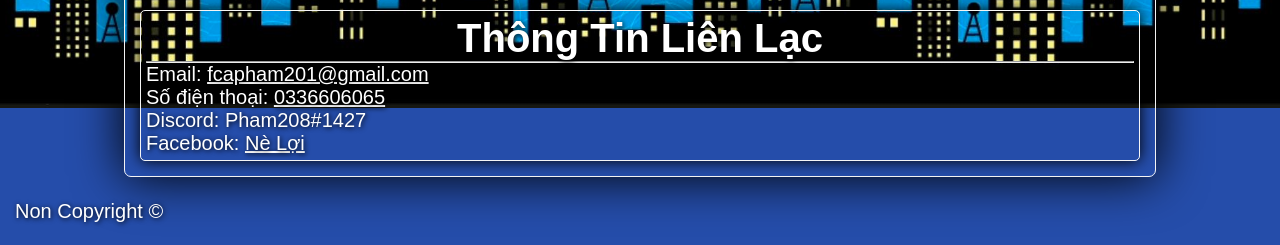
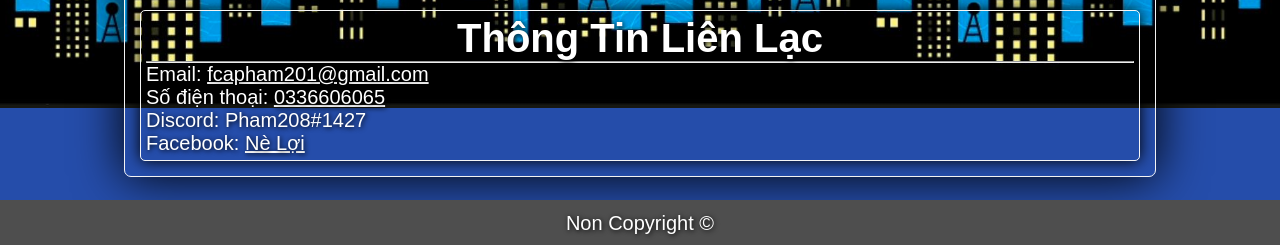
Before and after one commit to fnsurvival/fnsurvival.github.io, a PHP site: page /about.html in a window 1280 px wide. Shown: the part 692-937 px from the top of the page. Run offline with PHP 8.4, Linux system fonts and the light colour scheme.

Commit message:
Update abo.css

```diff
--- a/css/abo.css
+++ b/css/abo.css
@@ -3,7 +3,7 @@
     padding: 0 auto;
 }
 body {
-    padding: 15px;
+    padding-top: 15px;
     font-size: 20px;
     text-shadow: 1px 1px 5px black;
     background-image: url(/pic/vhoa0.jpg);
@@ -44,3 +44,15 @@ body::-webkit-scrollbar {
     -ms-border-radius: 5px;
     -o-border-radius: 5px;
 }
+.div-copyright {
+    text-align: center;
+    border-top: 1px solid rgb(78, 78, 78);
+    background-color: rgb(78, 78, 78);
+    margin: auto;
+    width: auto;
+    height: 44px;
+    display: flex;
+    flex-direction: column;
+    justify-content: center;
+    text-align: center;
+}
```
